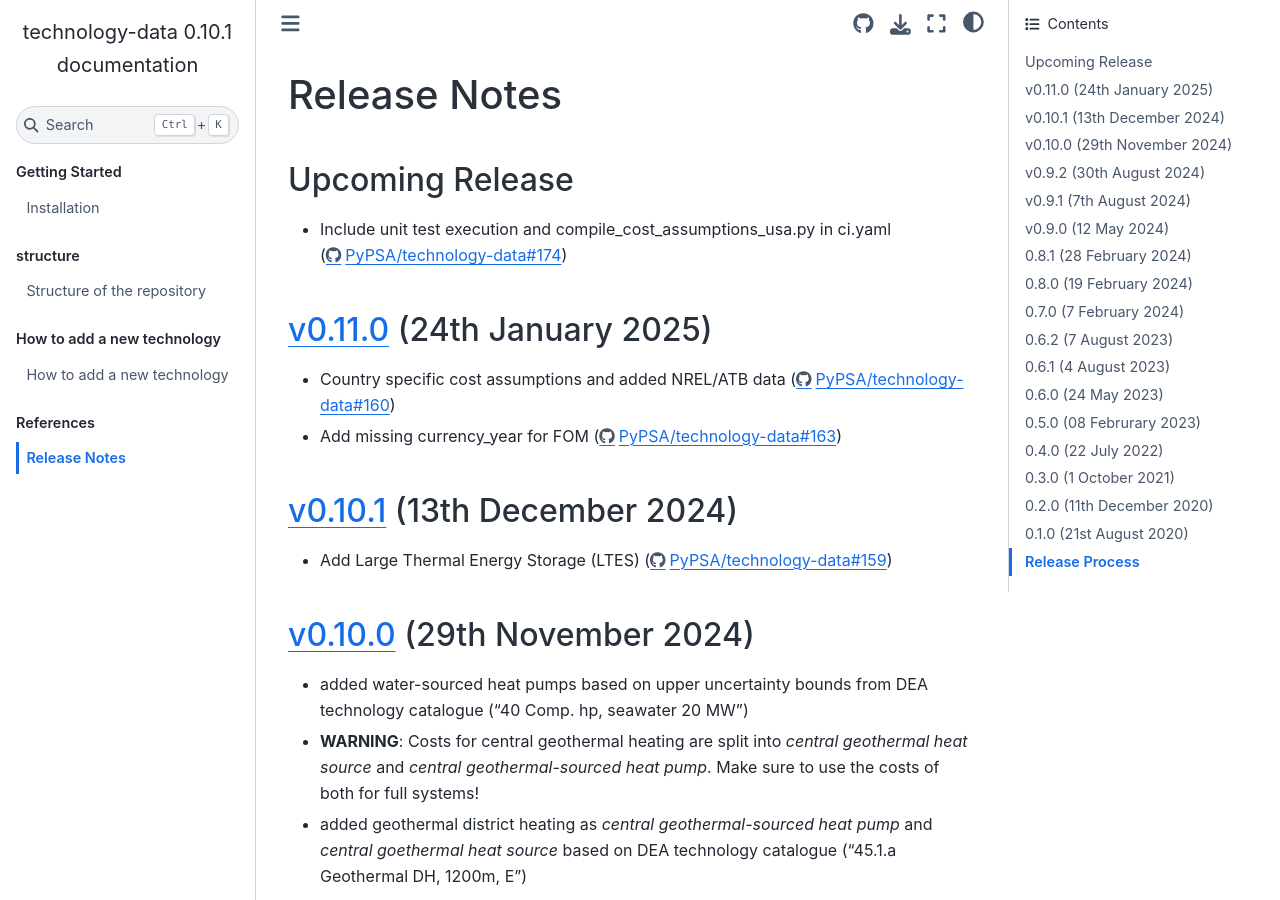
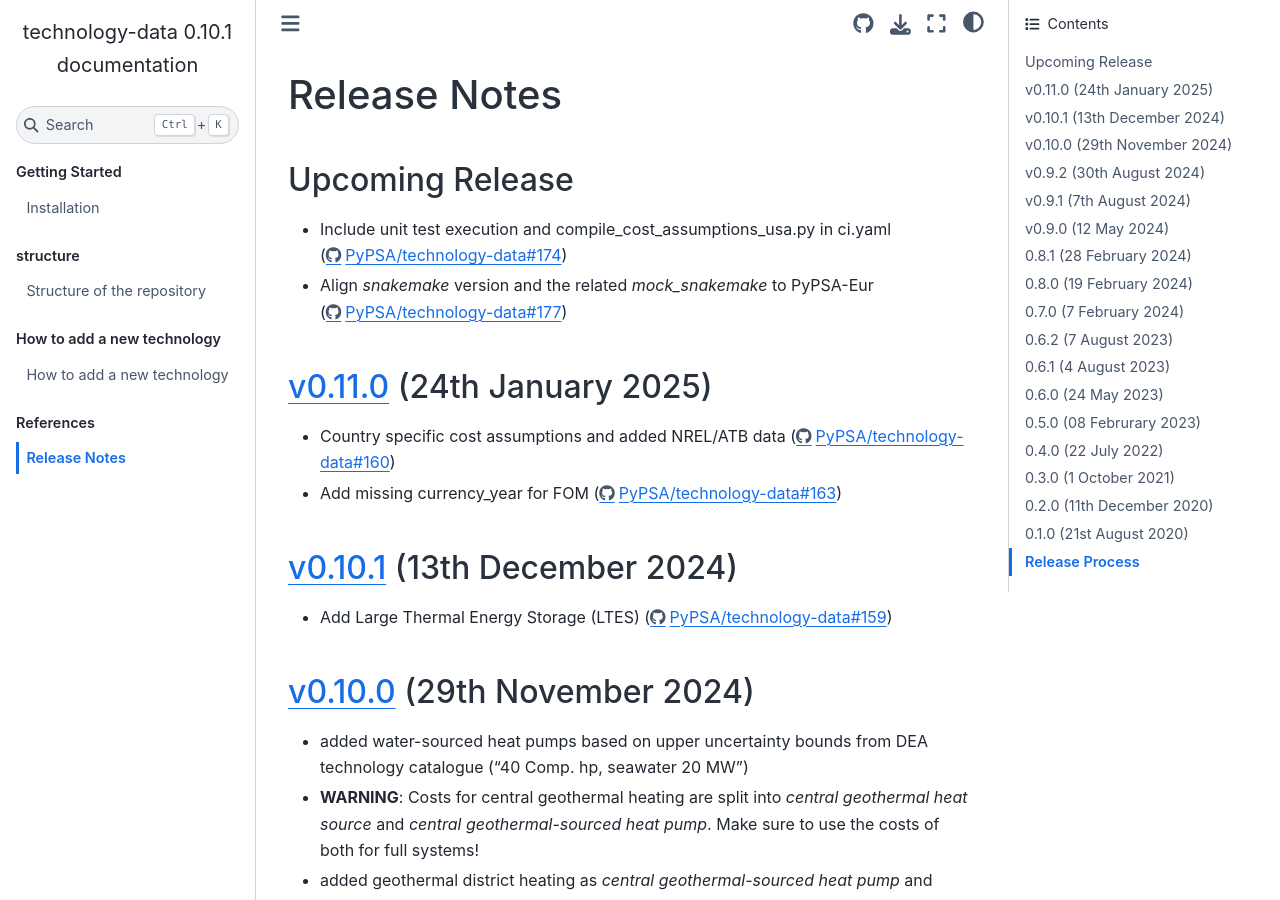
Before and after one commit to PyPSA/technology-data, a Sphinx documentation site: the page built from docs/release_notes.rst, in a window 1280 px wide and 900 px high. Built offline with Sphinx 7.4.7 and the Sphinx Book theme 1.1.4, drawn with Linux system fonts in a browser that asks for light colours.

Commit message:
Add release note

```diff
--- a/docs/release_notes.rst
+++ b/docs/release_notes.rst
@@ -17,6 +17,7 @@ Upcoming Release
 ..   To use the features already you have to use the ``master`` branch.
 
 * Include unit test execution and compile_cost_assumptions_usa.py in ci.yaml (https://github.com/PyPSA/technology-data/pull/174)
+* Align `snakemake` version and the related `mock_snakemake` to PyPSA-Eur (https://github.com/PyPSA/technology-data/pull/177)
 
 `v0.11.0 <https://github.com/PyPSA/technology-data/releases/tag/v0.11.0>`__ (24th January 2025)
 =======================================================================================
```
